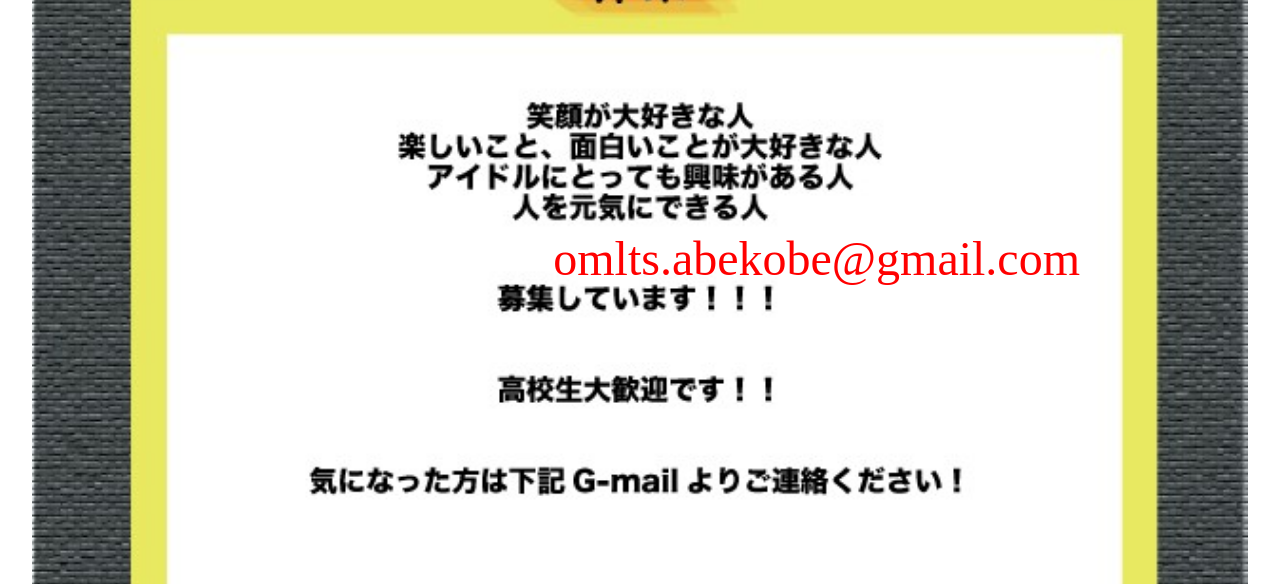
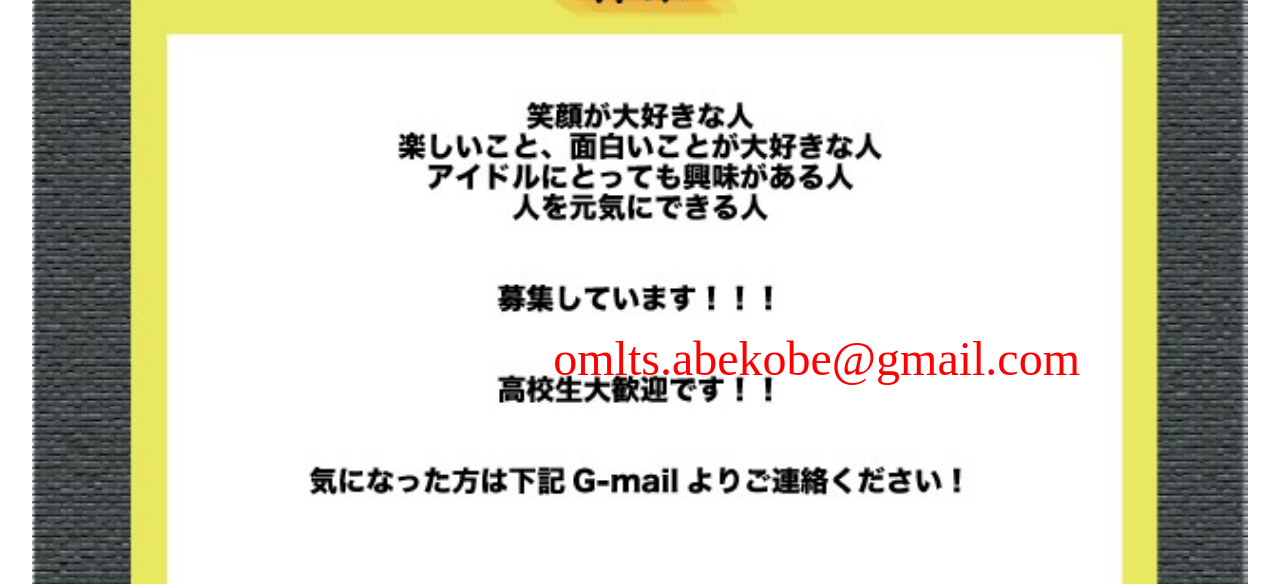
Before and after one commit to yuhinnn/Abekobe_front, a PHP site: page / in a window 1280 px wide. Shown: the part 3448-4032 px from the top of the page. Run offline with PHP 8.4, Linux system fonts and the light colour scheme.

Commit message:
fix gmail

```diff
--- a/index.php
+++ b/index.php
@@ -12,7 +12,7 @@ body{
 .absolute {
     position: absolute;
     right: 200px;
-    bottom: 2450px;
+    bottom: 2350px;
 }
 .gmail{
  color:red;
```
